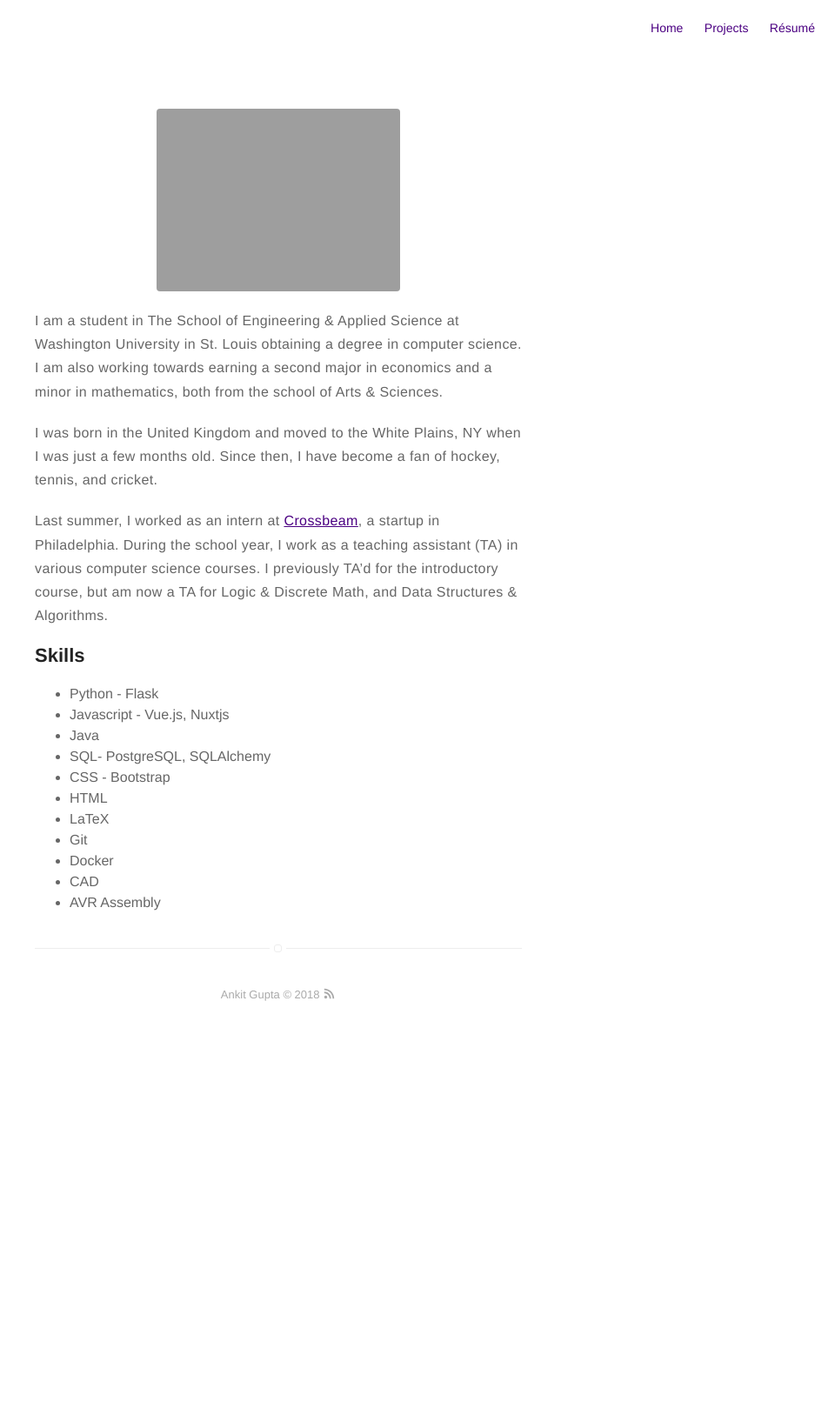
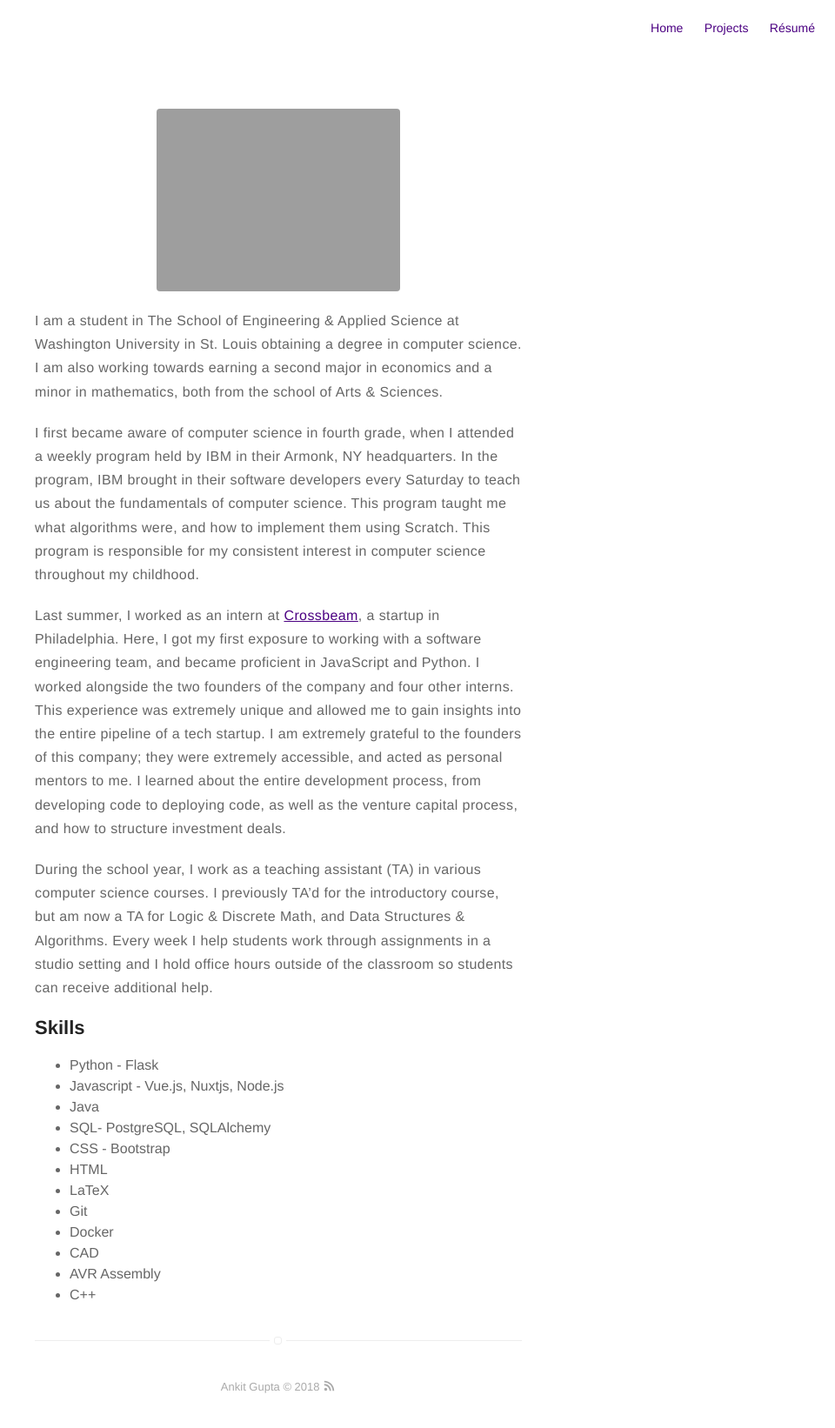
Before and after one commit to ankit0504/ankit0504.github.io, a Jekyll site: the page built from about.md, in a window 1280 px wide. Shown: the whole page at 87% size, without its empty margins (320-1280 px from the left). Built offline with Jekyll 4.4.1, drawn with Linux system fonts in a browser that asks for light colours; before the commit the page ends 1191 px from its top, so only the background shows below that.

Commit message:
updated about me

```diff
--- a/about.md
+++ b/about.md
@@ -6,15 +6,17 @@ layout: page
 
 I am a student in The School of Engineering & Applied Science at Washington University in St. Louis obtaining a degree in computer science. I am also working towards earning a second major in economics and a minor in mathematics, both from the school of Arts & Sciences.
 
-I was born in the United Kingdom and moved to the White Plains, NY when I was just a few months old. Since then, I have become a fan of hockey, tennis, and cricket.
+I first became aware of computer science in fourth grade, when I attended a weekly program held by IBM in their Armonk, NY headquarters. In the program, IBM brought in their software developers every Saturday to teach us about the fundamentals of computer science. This program taught me what algorithms were, and how to implement them using Scratch. This program is responsible for my consistent interest in computer science throughout my childhood.
 
-Last summer, I worked as an intern at [Crossbeam](https://www.getcrossbeam.com), a startup in Philadelphia. During the school year, I work as a teaching assistant (TA) in various computer science courses. I previously TA'd for the introductory course, but am now a TA for Logic & Discrete Math, and Data Structures & Algorithms.
+Last summer, I worked as an intern at [Crossbeam](https://parternbase.io), a startup in Philadelphia. Here, I got my first exposure to working with a software engineering team, and became proficient in JavaScript and Python. I worked alongside the two founders of the company and four other interns. This experience was extremely unique and allowed me to gain insights into the entire pipeline of a tech startup. I am extremely grateful to the founders of this company; they were extremely accessible, and acted as personal mentors to me. I learned about the entire development process, from developing code to deploying code, as well as the venture capital process, and how to structure investment deals.
+
+During the school year, I work as a teaching assistant (TA) in various computer science courses. I previously TA'd for the introductory course, but am now a TA for Logic & Discrete Math, and Data Structures & Algorithms. Every week I help students work through assignments in a studio setting and I hold office hours outside of the classroom so students can receive additional help.
 
 <h2>Skills</h2>
 
 <ul class="skill-list">
 	<li>Python - Flask</li>
-	<li>Javascript - Vue.js, Nuxtjs</li>
+	<li>Javascript - Vue.js, Nuxtjs, Node.js</li>
 	<li>Java</li>
 	<li>SQL- PostgreSQL, SQLAlchemy</li>
 	<li>CSS - Bootstrap</li>
@@ -24,6 +26,7 @@ Last summer, I worked as an intern at [Crossbeam](https://www.getcrossbeam.com),
 	<li>Docker</li>
 	<li>CAD</li>
 	<li>AVR Assembly</li>
+	<li>C++</li>
 </ul>
 
 <!-- <h2>Projects</h2>
```
